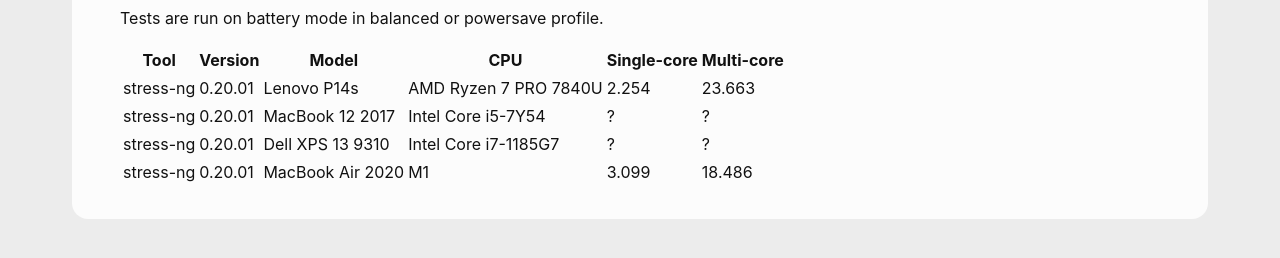
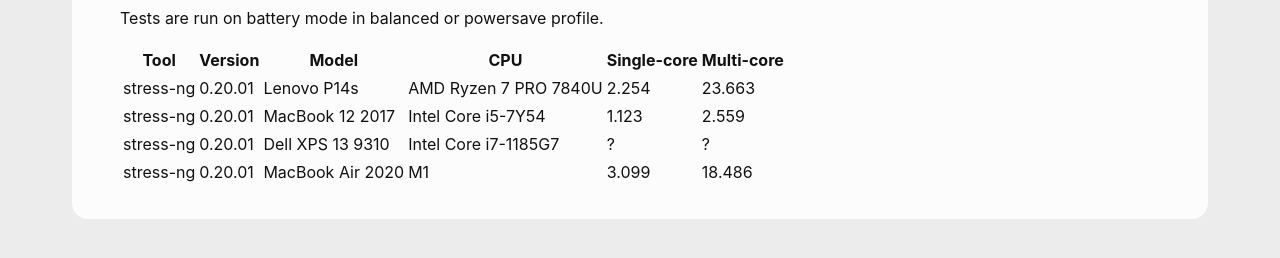
Before and after one commit to andreas-mausch/cheatsheets, a Jekyll site: the page built from _cheatsheets/benchmarking.md, in a window 1280 px wide. Shown: the part 498-756 px from the top of the page. Built offline with Jekyll 4.4.1, drawn with Linux system fonts in a browser that asks for light colours.

Commit message:
Benchmarks: Update MacBook 12 2017

```diff
--- a/_cheatsheets/benchmarking.md
+++ b/_cheatsheets/benchmarking.md
@@ -17,6 +17,6 @@
 | **Tool**  | **Version** | **Model**        | **CPU**               | **Single-core** | **Multi-core** |
 |-----------|-------------|------------------|-----------------------|-----------------|----------------|
 | stress-ng | 0.20.01     | Lenovo P14s      | AMD Ryzen 7 PRO 7840U | 2.254           | 23.663         |
-| stress-ng | 0.20.01     | MacBook 12 2017  | Intel Core i5-7Y54    | ?               | ?              |
+| stress-ng | 0.20.01     | MacBook 12 2017  | Intel Core i5-7Y54    | 1.123           | 2.559          |
 | stress-ng | 0.20.01     | Dell XPS 13 9310 | Intel Core i7-1185G7  | ?               | ?              |
 | stress-ng | 0.20.01     | MacBook Air 2020 | M1                    | 3.099           | 18.486         |
```
